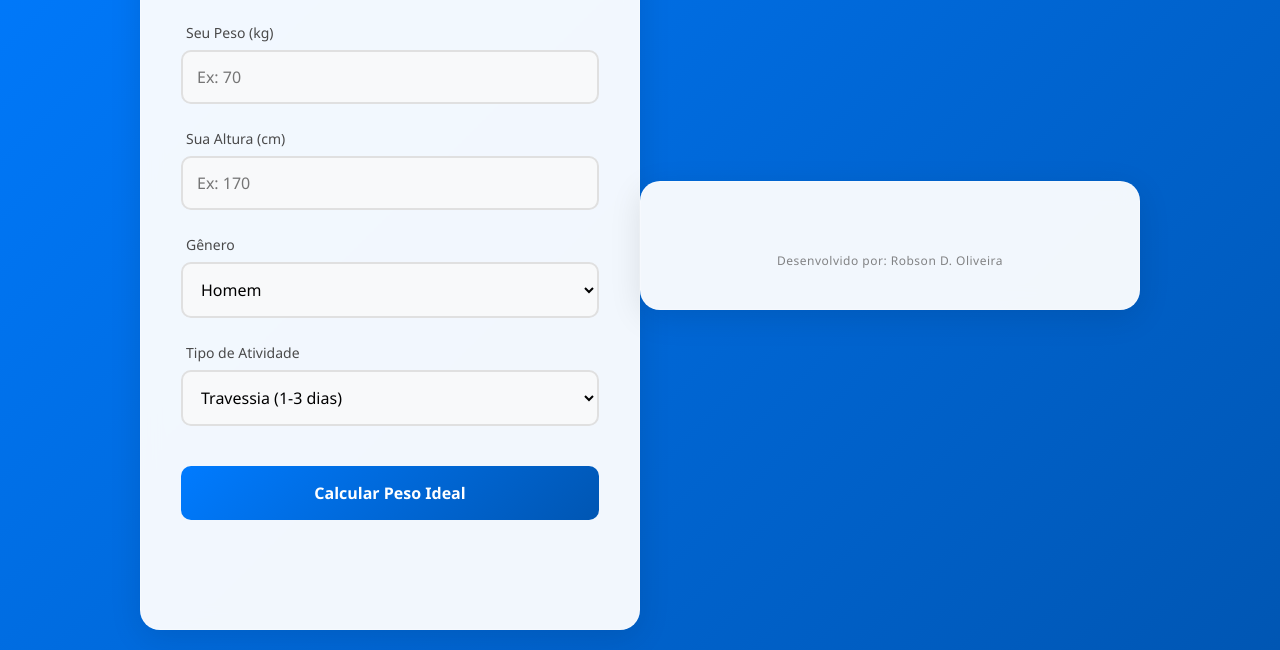
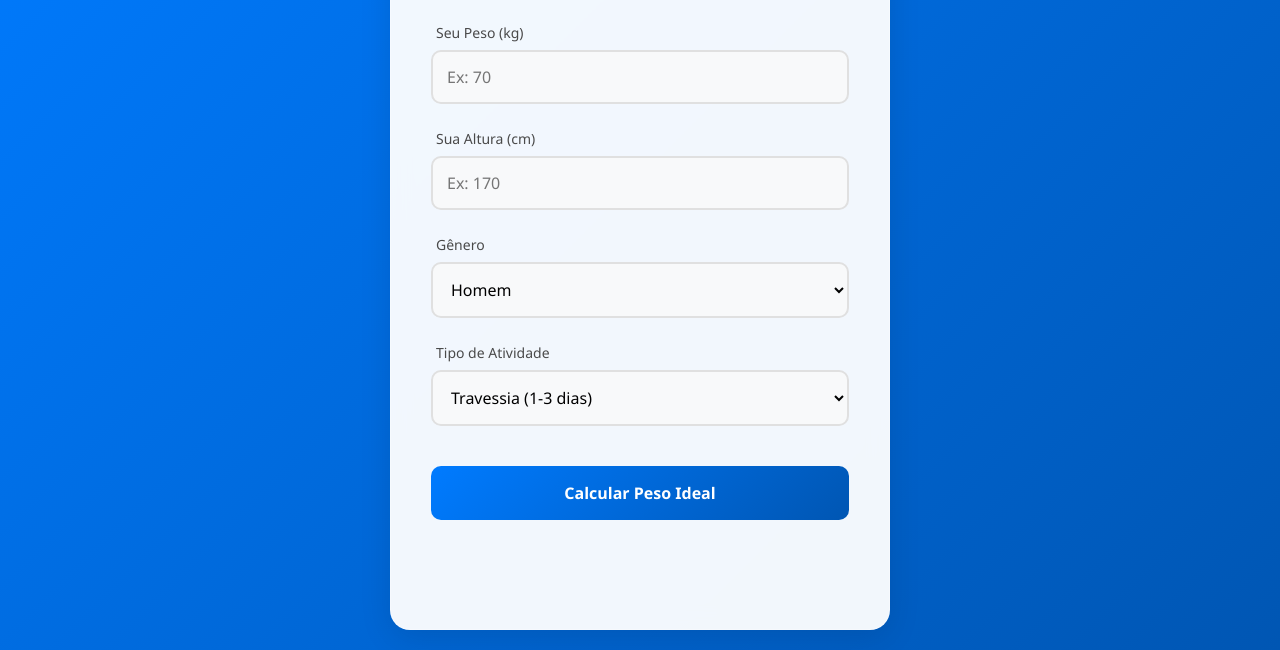
Before and after one commit to TrilhandoTrekking/peso, a plain HTML site: page index.html in a window 1280 px wide. Shown: the part 159-809 px from the top of the page. Drawn offline with Linux system fonts and the light colour scheme.

Commit message:
Update index.html

```diff
--- a/index.html
+++ b/index.html
@@ -149,20 +149,6 @@
         font-size: 24px;
       }
     }
-
-	   .assinatura {
-      margin-top: 30px;
-      text-align: center;
-      font-size: 12px;
-      color: #666;
-      letter-spacing: 0.5px;
-      opacity: 0.8;
-      transition: opacity 0.3s ease;
-    }
-
-    .assinatura:hover {
-      opacity: 1;
-    }
   </style>
 </head>
 <body>
@@ -201,13 +187,6 @@
     <div id="resultado" class="resultado"></div>
   </div>
 
-	 <div class="container">
-    <!-- ... (todo o conteúdo anterior permanece igual) ... -->
-
-    <div class="assinatura">
-      Desenvolvido por: Robson D. Oliveira
-    </div>
-  </div>
 
   <script>
     function calcularPesoIdeal() {
```
